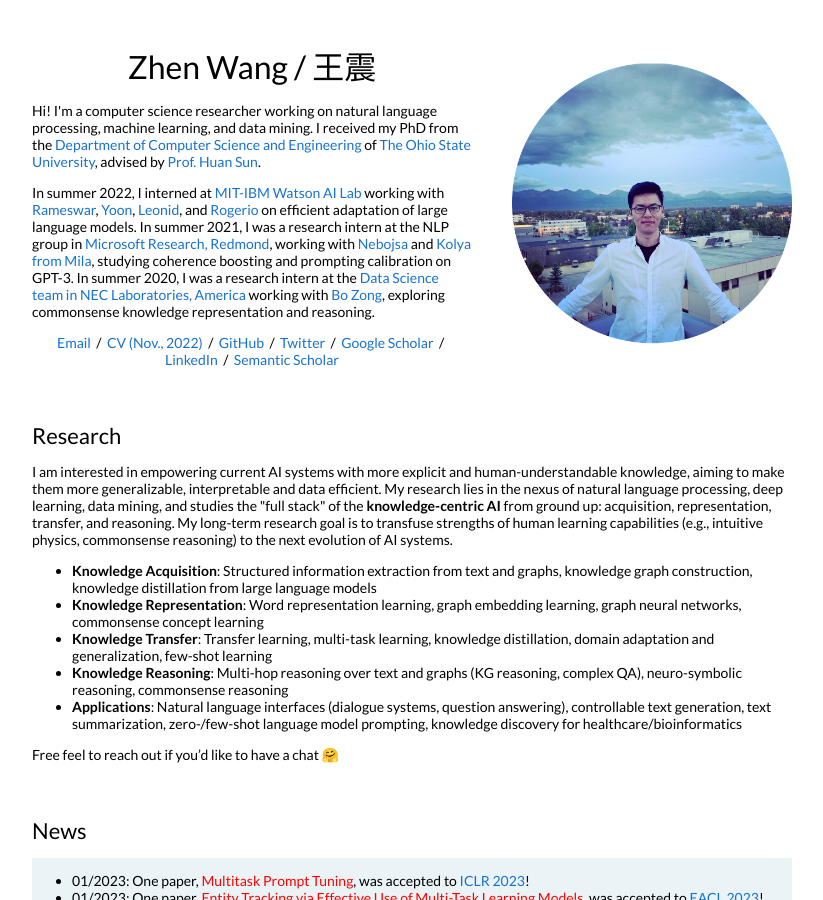
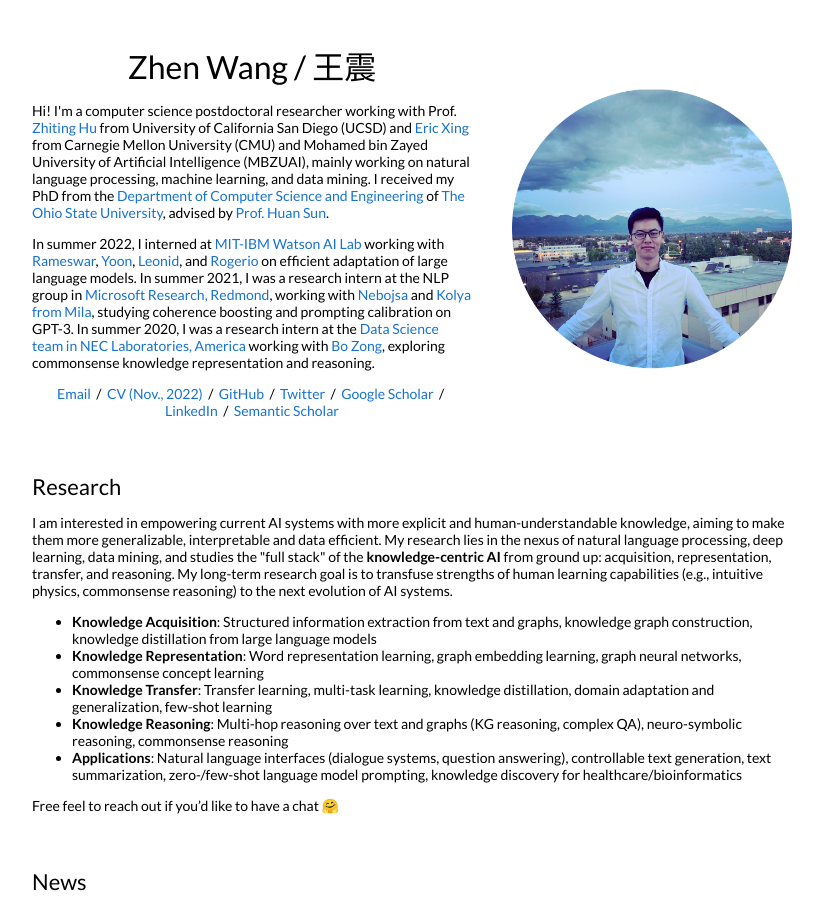
Before and after one commit to zhenwang9102/zhenwang9102.github.io, a Jekyll site: the page built from _posts/2019-06-02-venue.markdown, in a window 1280 px wide and 900 px high. Shown: the whole window, without its empty margins (228-1051 px from the left). Built offline with Jekyll 4.4.1, drawn with Linux system fonts in a browser that asks for light colours.

Commit message:
Update default.html

```diff
--- a/_layouts/default.html
+++ b/_layouts/default.html
@@ -40,7 +40,7 @@
                 Zhen Wang / 王震
               </h1>
               <p>
-                Hi! I'm a computer science researcher working on natural language processing, machine learning, and data mining. I received my PhD from the <a href="https://cse.osu.edu/">Department of Computer Science and Engineering</a> of <a href="https://www.osu.edu/">The Ohio State University</a>, advised by <a href="http://web.cse.ohio-state.edu/~sun.397/">Prof. Huan Sun</a>.
+                Hi! I'm a computer science postdoctoral researcher working with Prof. <a href="http://zhiting.ucsd.edu/">Zhiting Hu</a> from University of California San Diego (UCSD) and <a href="http://www.cs.cmu.edu/~epxing/">Eric Xing</a> from Carnegie Mellon University (CMU) and Mohamed bin Zayed University of Artificial Intelligence (MBZUAI), mainly working on natural language processing, machine learning, and data mining. I received my PhD from the <a href="https://cse.osu.edu/">Department of Computer Science and Engineering</a> of <a href="https://www.osu.edu/">The Ohio State University</a>, advised by <a href="http://web.cse.ohio-state.edu/~sun.397/">Prof. Huan Sun</a>.
               </p>
               <p>
                 In summer 2022, I interned at <a href="https://mitibmwatsonailab.mit.edu/">MIT-IBM Watson AI Lab</a> working with <a href="https://rpand002.github.io/">Rameswar</a>, <a href="https://people.csail.mit.edu/yoonkim/">Yoon</a>, <a href="https://scholar.google.com/citations?user=WbO7tjYAAAAJ&hl=en">Leonid</a>, and <a href="https://www.rogerioferis.org/">Rogerio</a> on efficient adaptation of large language models. In summer 2021, I was a research intern at the NLP group in <a href="https://www.microsoft.com/en-us/research/lab/microsoft-research-redmond/">Microsoft Research, Redmond</a>, working with <a href="https://www.microsoft.com/en-us/research/people/jojic/">Nebojsa</a> and <a href="https://malkin1729.github.io/">Kolya from Mila</a>, studying coherence boosting and prompting calibration on GPT-3. In summer 2020, I was a research intern at the <a href="https://www.nec-labs.com/research-departments/data-science-system-security/data-science-systems-research-home">Data Science team in NEC Laboratories, America</a> working with <a href="https://bzong.github.io/">Bo Zong</a>, exploring commonsense knowledge representation and reasoning.
```
